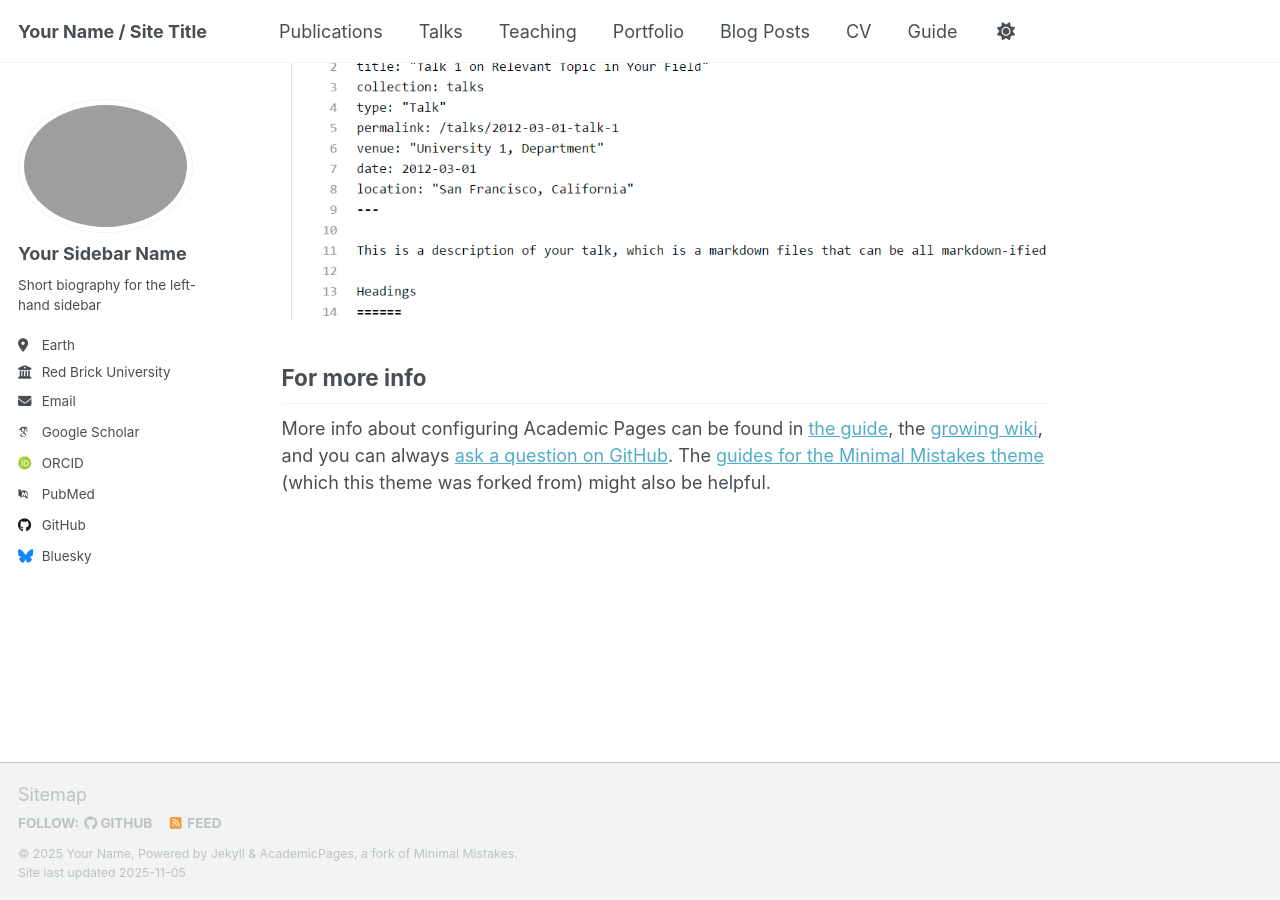
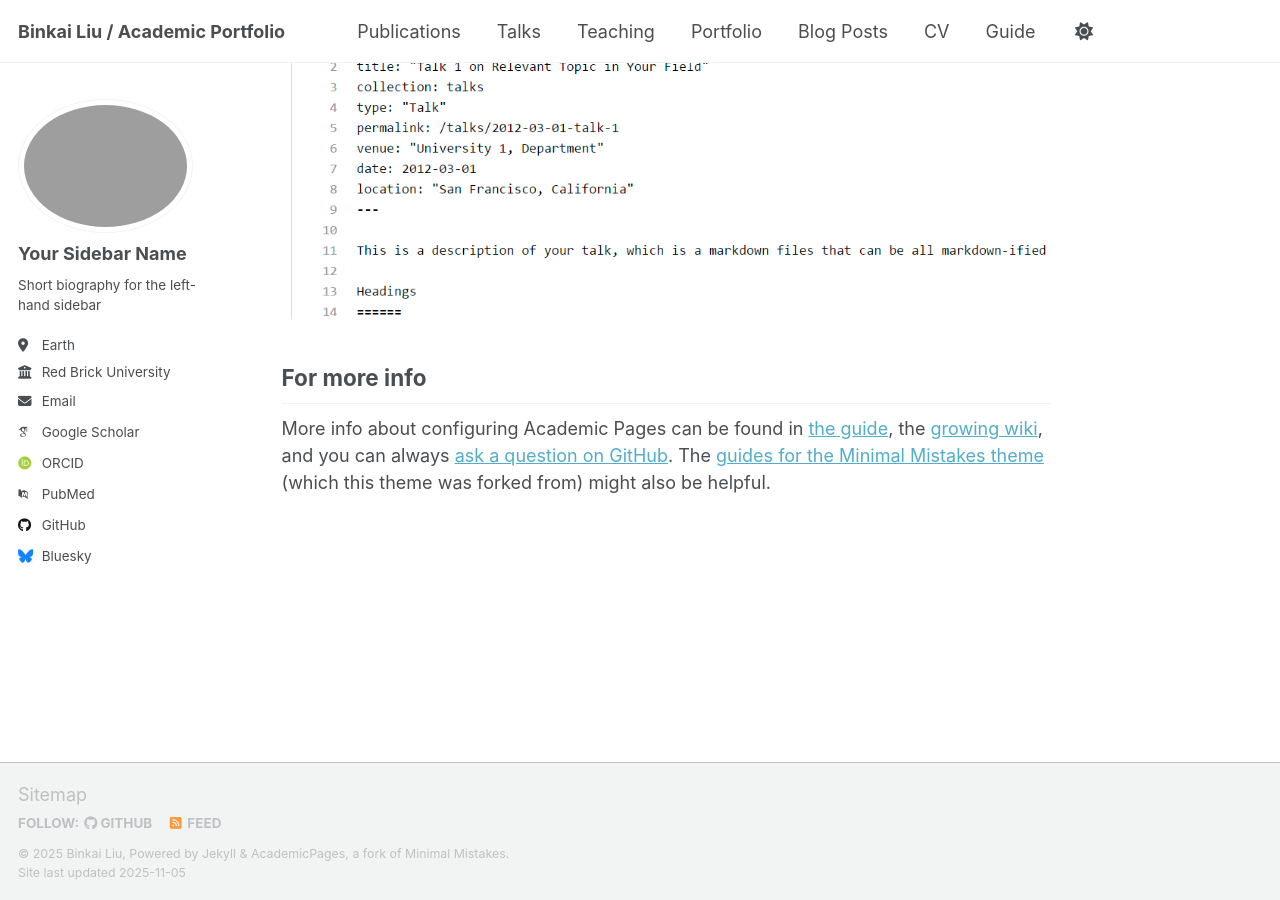
Before and after one commit to Binkai-Liu/Binkai-Liu.github.io, a Jekyll site: the page built from _pages/about.md, in a window 1280 px wide and 900 px high, scrolled down 2880 px. Built offline with Jekyll 4.4.1, drawn with Linux system fonts in a browser that asks for light colours; some web fonts are replaced; a script that is not in the unit is left out.

Commit message:
Update _config.yml

```diff
--- a/_config.yml
+++ b/_config.yml
@@ -9,10 +9,10 @@
 # Basic Site Settings
 locale                   : "en-US"
 site_theme               : "default" # Currently available options are "default", "air"
-title                    : "Your Name / Site Title"
+title                    : "Binkai Liu / Academic Portfolio"
 title_separator          : "-"
-name                     : &name "Your Name"
-description              : &description "Your Name's academic portfolio"   # Update this with a general description of your site, this is the default if not overridden by a page
+name                     : &name "Binkai Liu"
+description              : &description "Binkai Liu's academic portfolio"   # Update this with a general description of your site, this is the default if not overridden by a page
 url                      : https://academicpages.github.io # The base hostname & protocol for your site e.g. "https://[your GitHub username].github.io",
                                                            # or if you already have some other page hosted on Github then use "https://[your GitHub username].github.io/[Your Repo Name]"
 baseurl                  : "" # the subpath of your site, e.g. "/blog"
```
